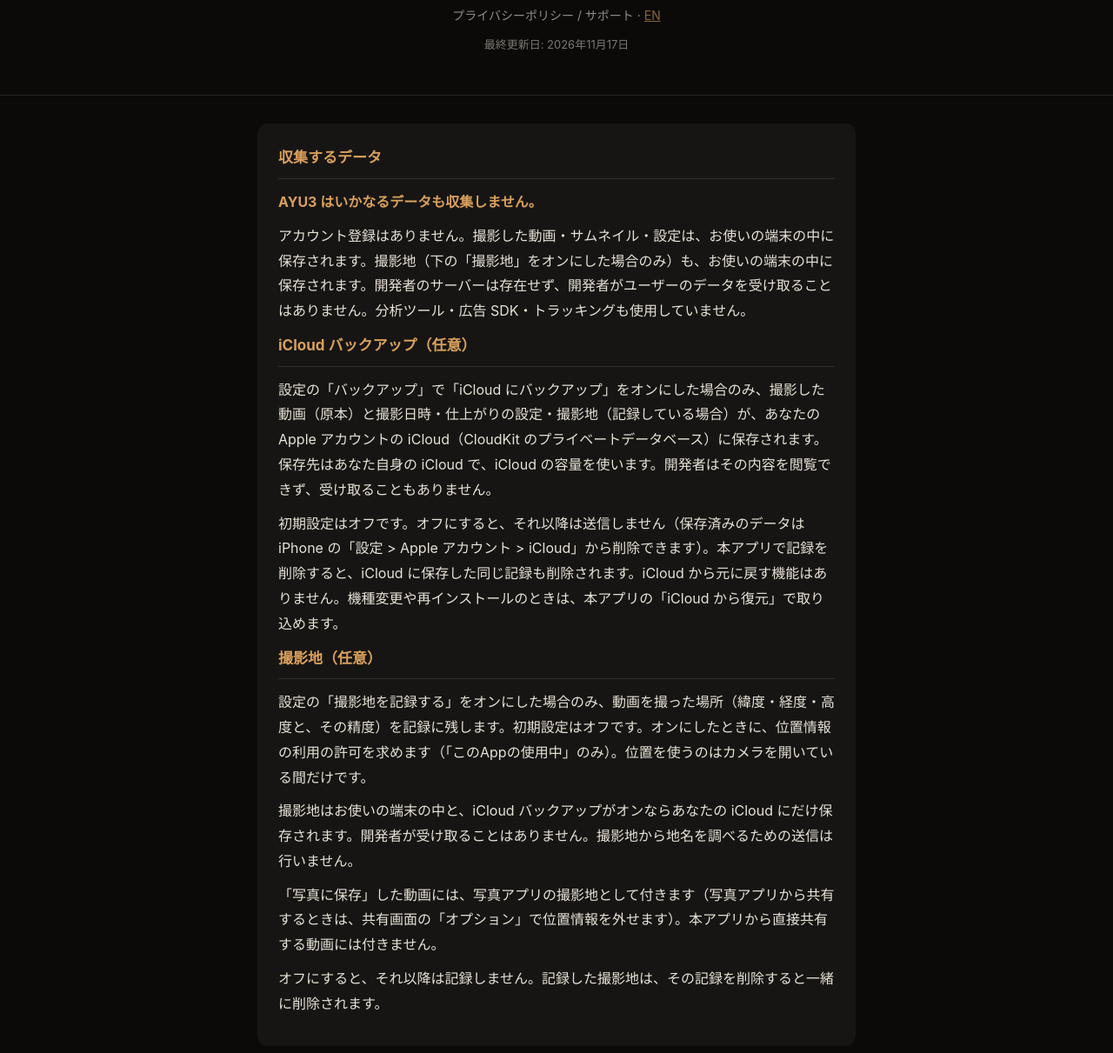
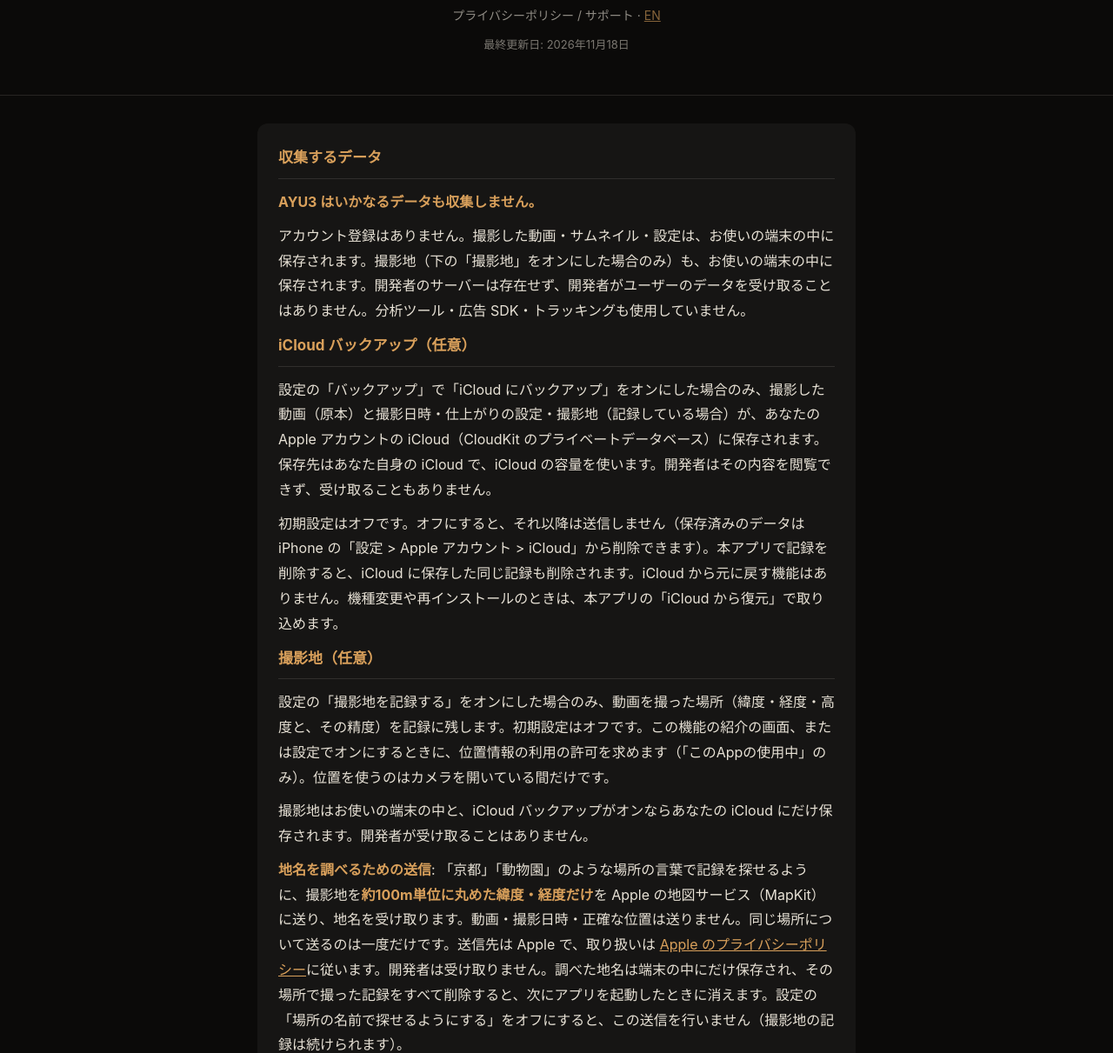
Before and after one commit to syys3537-ssm/ayu3-privacy, a plain HTML site: page index.html in a window 1280 px wide. Shown: the part 98-1309 px from the top of the page at 87% size. Drawn offline with Linux system fonts and the light colour scheme.

Commit message:
撮影地: 地名を調べるための送信を追記（約100mに丸めた座標だけを Apple に送る・設定で切れる）— 1.9.0 改訂3 に合わせて「送信は行いません」を書き換え
Co-Authored-By: Claude Fable 5.2 <noreply@anthropic.com>

```diff
--- a/index.html
+++ b/index.html
@@ -59,7 +59,7 @@
   <header>
     <h1>AYU3<span class="dot"></span></h1>
     <p>プライバシーポリシー / サポート · <a href="en/">EN</a></p>
-    <p class="updated">最終更新日: 2026年11月17日</p>
+    <p class="updated">最終更新日: 2026年11月18日</p>
   </header>
   <main>
     <section>
@@ -72,10 +72,11 @@
       <p>初期設定はオフです。オフにすると、それ以降は送信しません（保存済みのデータは iPhone の「設定 &gt; Apple アカウント &gt; iCloud」から削除できます）。本アプリで記録を削除すると、iCloud に保存した同じ記録も削除されます。iCloud から元に戻す機能はありません。機種変更や再インストールのときは、本アプリの「iCloud から復元」で取り込めます。</p>
 
       <h2>撮影地（任意）</h2>
-      <p>設定の「撮影地を記録する」をオンにした場合のみ、動画を撮った場所（緯度・経度・高度と、その精度）を記録に残します。初期設定はオフです。オンにしたときに、位置情報の利用の許可を求めます（「このAppの使用中」のみ）。位置を使うのはカメラを開いている間だけです。</p>
-      <p>撮影地はお使いの端末の中と、iCloud バックアップがオンならあなたの iCloud にだけ保存されます。開発者が受け取ることはありません。撮影地から地名を調べるための送信は行いません。</p>
+      <p>設定の「撮影地を記録する」をオンにした場合のみ、動画を撮った場所（緯度・経度・高度と、その精度）を記録に残します。初期設定はオフです。この機能の紹介の画面、または設定でオンにするときに、位置情報の利用の許可を求めます（「このAppの使用中」のみ）。位置を使うのはカメラを開いている間だけです。</p>
+      <p>撮影地はお使いの端末の中と、iCloud バックアップがオンならあなたの iCloud にだけ保存されます。開発者が受け取ることはありません。</p>
+      <p><strong>地名を調べるための送信</strong>: 「京都」「動物園」のような場所の言葉で記録を探せるように、撮影地を<strong>約100m単位に丸めた緯度・経度だけ</strong>を Apple の地図サービス（MapKit）に送り、地名を受け取ります。動画・撮影日時・正確な位置は送りません。同じ場所について送るのは一度だけです。送信先は Apple で、取り扱いは <a href="https://www.apple.com/legal/privacy/">Apple のプライバシーポリシー</a>に従います。開発者は受け取りません。調べた地名は端末の中にだけ保存され、その場所で撮った記録をすべて削除すると、次にアプリを起動したときに消えます。設定の「場所の名前で探せるようにする」をオフにすると、この送信を行いません（撮影地の記録は続けられます）。</p>
       <p>「写真に保存」した動画には、写真アプリの撮影地として付きます（写真アプリから共有するときは、共有画面の「オプション」で位置情報を外せます）。本アプリから直接共有する動画には付きません。</p>
-      <p>オフにすると、それ以降は記録しません。記録した撮影地は、その記録を削除すると一緒に削除されます。</p>
+      <p>「撮影地を記録する」をオフにすると、それ以降は記録せず、地名を調べるための送信も行いません。記録した撮影地は、その記録を削除すると一緒に削除されます。</p>
     </section>
     <section>
       <h2>アプリ内課金（AYU3 Plus）について</h2>
@@ -88,7 +89,7 @@
         <tr><th>カメラ</th><td>3秒の動画を撮影するため</td></tr>
         <tr><th>マイク</th><td>動画に音声を記録するため（許可しない場合は無音で撮影されます）</td></tr>
         <tr><th>写真ライブラリ（追加のみ）</th><td>ユーザーの操作で動画を書き出すため</td></tr>
-        <tr><th>位置情報（使用中のみ・任意）</th><td>「撮影地を記録する」をオンにしたとき、撮った場所を記録に残すため</td></tr>
+        <tr><th>位置情報（使用中のみ・任意）</th><td>「撮影地を記録する」がオンのとき、撮った場所を記録に残すため</td></tr>
       </table>
       <p>いずれも撮影・記録・書き出しの目的にのみ使用されます。上記の iCloud バックアップをオンにした場合を除き、外部に送信されることはありません。</p>
     </section>
```
Also changed, not shown: en/index.html (+5 -4 lines).
